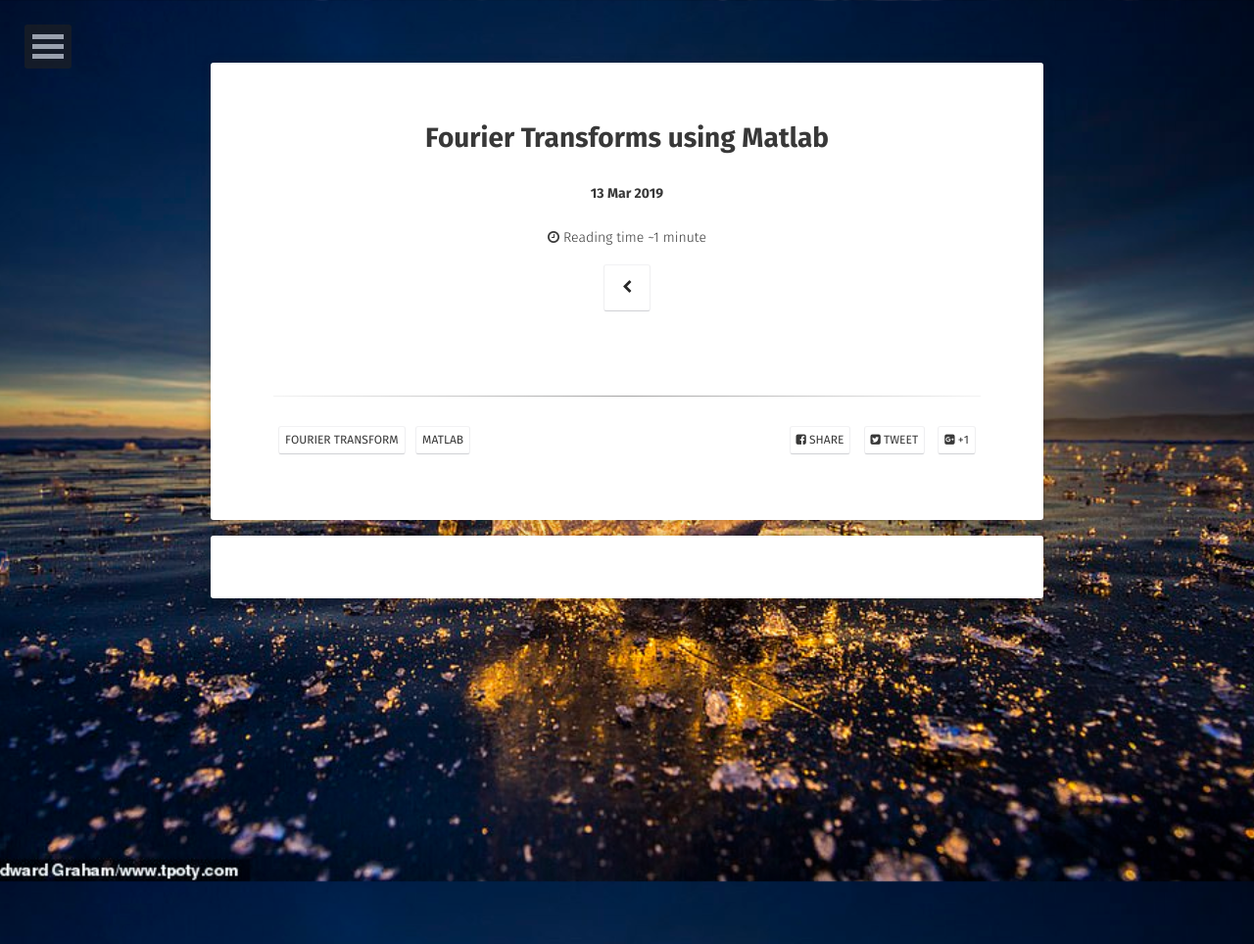
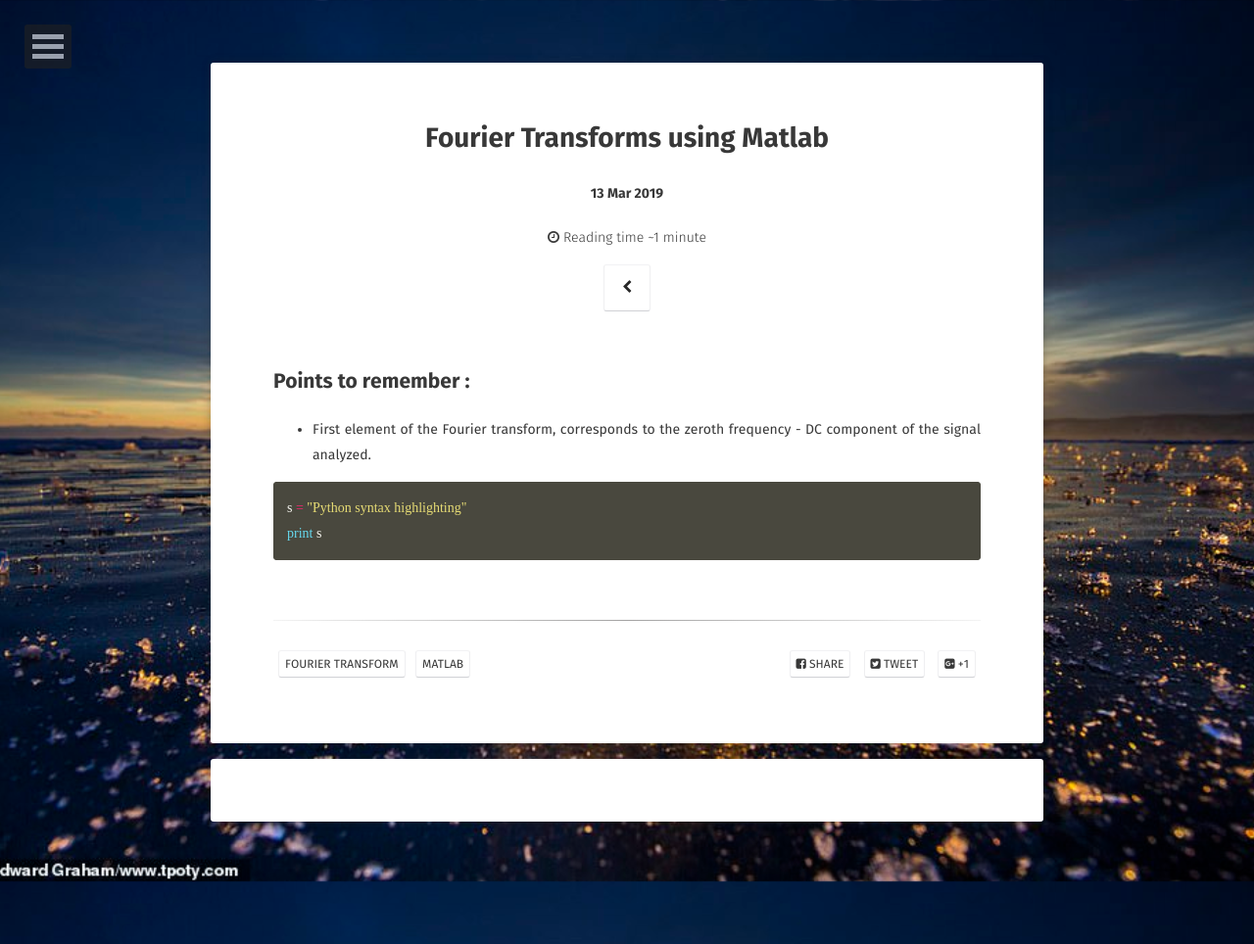
Before and after one commit to naivethoughts/naivethoughts.github.io, a Jekyll site: the page built from _posts/2019-03-13-fourier-transform.md, in a window 1280 px wide. Shown: the whole page at 98% size. Built offline with Jekyll 4.4.1, drawn with Linux system fonts in a browser that asks for light colours; some web fonts are replaced; comment, search, counter and statistics services are not loaded.

Commit message:
Update 2019-03-13-fourier-transform.md

````diff
--- a/_posts/2019-03-13-fourier-transform.md
+++ b/_posts/2019-03-13-fourier-transform.md
@@ -6,3 +6,12 @@ excerpt: "Fourier Transforms"
 tags: [Fourier Transform, Matlab]
 comments: true
 ---
+
+## Points to remember :
+* First element of the Fourier transform, corresponds to the zeroth frequency -
+DC component of the signal analyzed.
+
+```python
+s = "Python syntax highlighting"
+print s
+```
````
